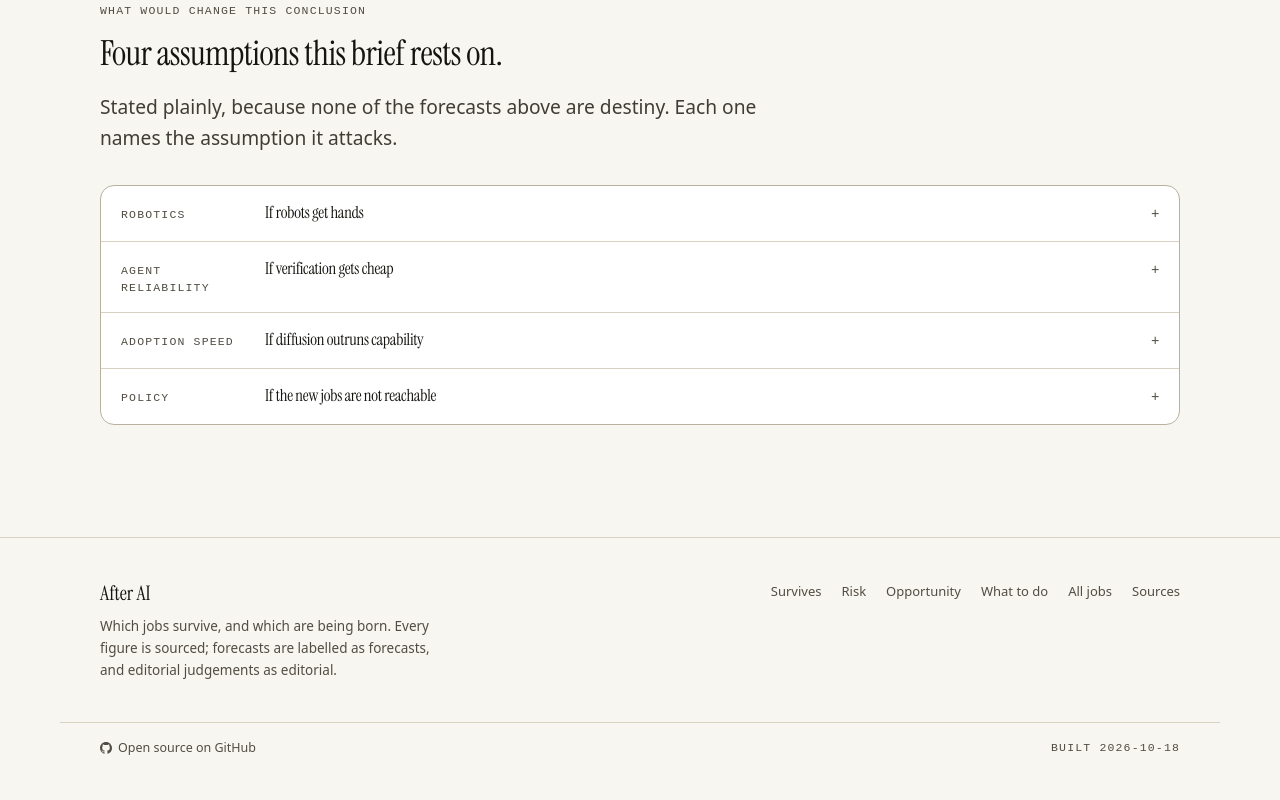
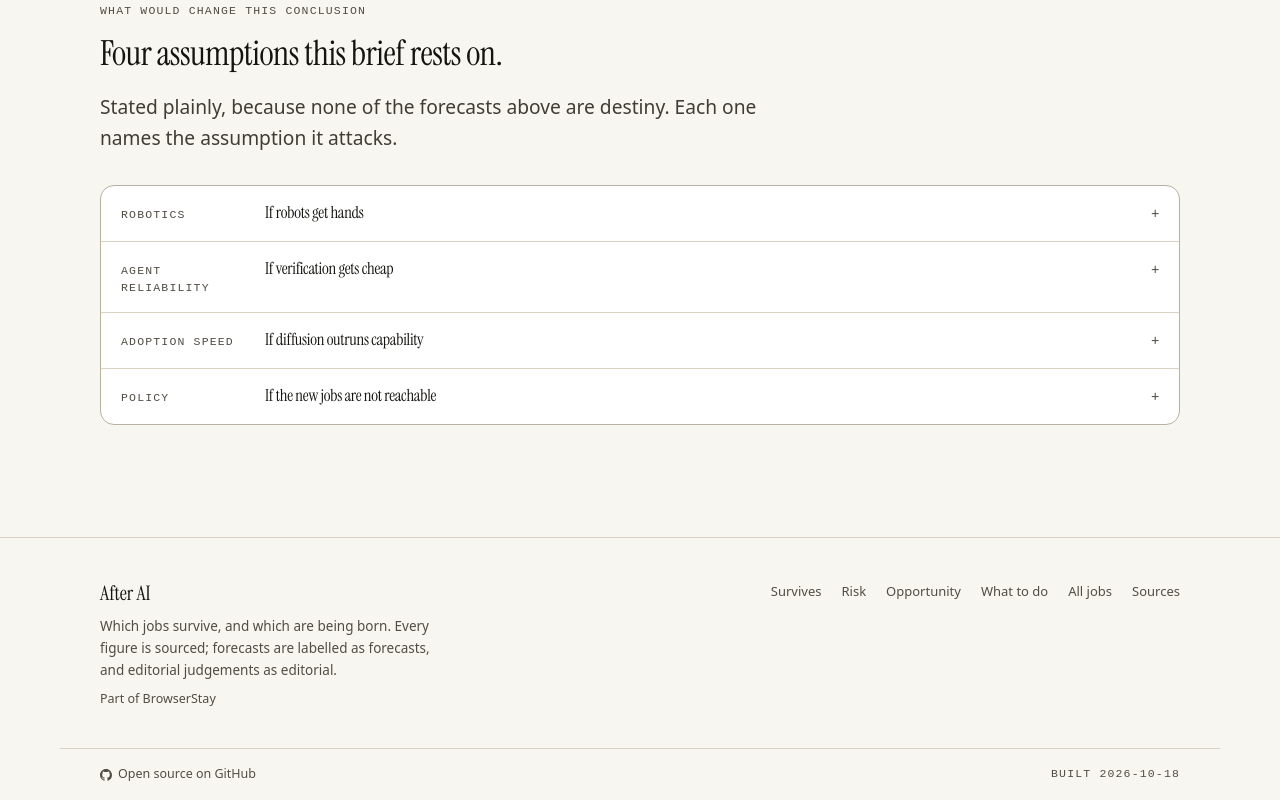
Before and after one commit to probir-sarkar/after-ai, an Astro site: page / in a window 1280 px wide. Shown: the part 4740-5540 px from the top of the page. Before the commit the page ends 5513 px from the top, so only its background shows below. Built offline with nearby package versions, Linux system fonts and the light colour scheme; Astro itself is replaced by a stand-in of ours.

Commit message:
Footer: link Part of BrowserStay

```diff
--- a/src/layouts/Base.astro
+++ b/src/layouts/Base.astro
@@ -181,6 +181,9 @@ const schemaJson = JSON.stringify(schema).replace(/</g, '\\u003c');
             {site.tagline}. Every figure is sourced; forecasts are labelled as forecasts, and editorial
             judgements as editorial.
           </p>
+          <p class="mt-2 text-[12.5px]">
+            <a href="https://browserstay.com/" target="_blank" rel="noopener" class="text-faint no-underline hover:text-ink">Part of BrowserStay</a>
+          </p>
         </div>
         <ul class="flex flex-wrap gap-x-5 gap-y-1 sm:justify-end">
           {
```
